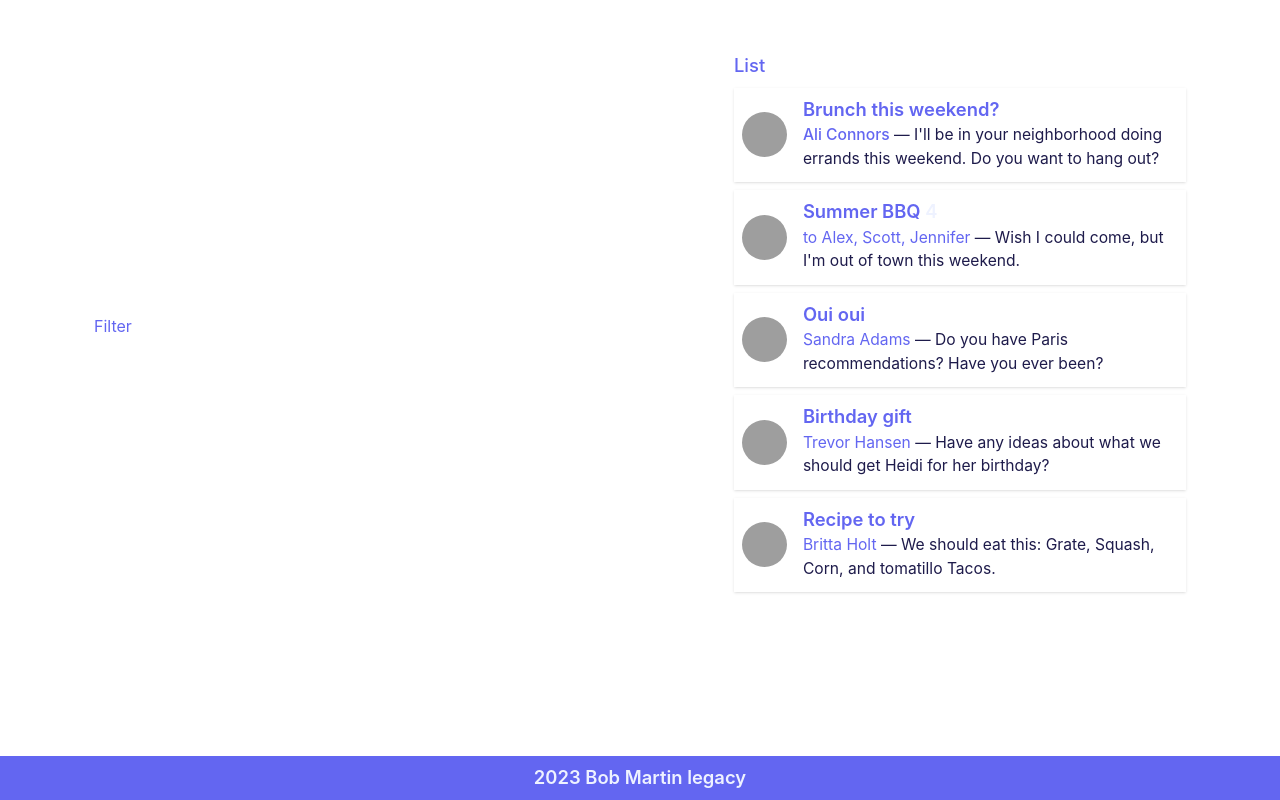
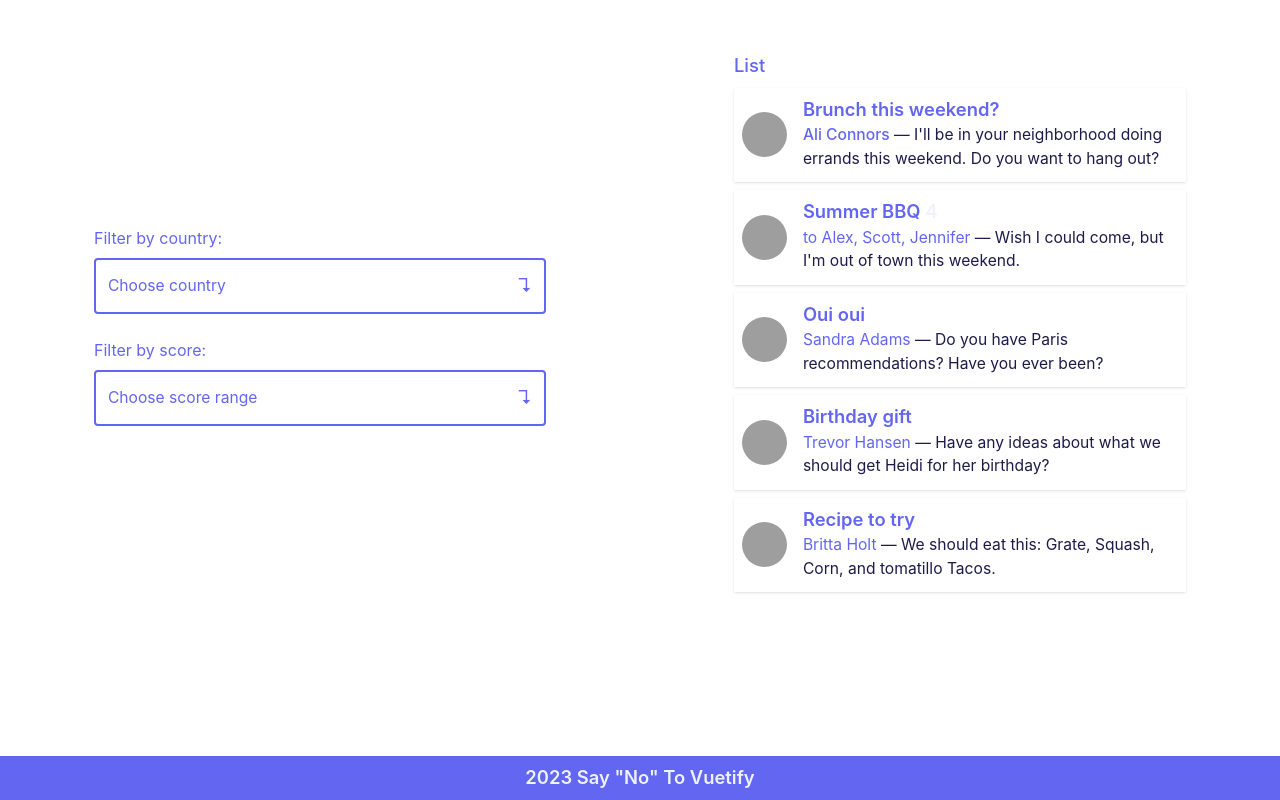
Before and after one commit to Karjalaz/pinia-example, a Vue app: page / in a window 1280 px wide. Built offline with nearby package versions, Linux system fonts and the light colour scheme; grey boxes are pictures that could not be loaded.

Commit message:
first version of filter layout

```diff
--- a/src/components/the-footer.vue
+++ b/src/components/the-footer.vue
@@ -1,7 +1,7 @@
 <template>
     <section class="footer flex flex-row w-full justify-center bg-primary p-2">
         <h3 class="footer__year text-secondary font-semibold">
-            {{ new Date().getFullYear() }} Bob Martin legacy
+            {{ new Date().getFullYear() }} Say "No" To Vuetify
         </h3>
     </section>
 </template>
--- a/src/components/user-filter.vue
+++ b/src/components/user-filter.vue
@@ -1,8 +1,129 @@
 <script setup>
+import { ref, computed } from 'vue';
+import { useFilterStore } from './../stores/filter';
+
+
+
+const countries = ['Russia', 'USA', 'Mexico'];
+const scores = ['below 10', 'inbetween 10 and 20', 'above 20'];
+
+const store = useFilterStore()
+
+const countryOptionsVisible = ref(false);
+const scoreOptionsVisible = ref(false);
+
+const countryArrow = computed(() => (countryOptionsVisible.value) ? '&#8624;' : '&#8628;');
+const scoreArrow = computed(() => (scoreOptionsVisible.value) ? '&#8624;' : '&#8628;');
+
+const chosenCountry = computed(() => store.countryFilter);
+const chosenScore = computed(() => store.scoreFilter);
+
+function selectCountry(country) {
+    store.selectCountry(country);
+    countryOptionsVisible.value = false;
+}
+
+function selectScore(score) {
+    store.selectScore(score);
+    scoreOptionsVisible.value = false;
+}
 </script>
 
 <template>
-    <section class="event-filter">
-        Filter
+    <section class="event-filter flex flex-col gap-6">
+        <div class="event-filter__country w-full flex flex-col">
+            <label
+                for="countries"
+                class="mb-2">
+                Filter by country:
+            </label>
+            <div
+                id="countries"
+                class="event-filter__country-filter relative">
+                <p class="event-filter__country-filter flex items-center rounded
+                    border border-2 border-primary p-3"
+                    @click="countryOptionsVisible = !countryOptionsVisible">
+                    {{ chosenCountry ?? 'Choose country' }}
+                    <span
+                        class="ms-auto text-lg cursor-pointer"
+                        v-html="countryArrow">
+                    </span>
+                </p>
+                <transition
+                    name="slidess"
+                    mode="out-in">
+                    <ul
+                        v-show="countryOptionsVisible"
+                        class="event-filter__countries w-full absolute border border-1 border-secondary
+                            text-dark z-10 bg-white bg-opacity-95">
+                        <li
+                            class="event-filter__country-item cursor-pointer p-2
+                                hover:bg-secondary"
+                            v-for="country in countries"
+                            :key="country.toLocaleUpperCase()"
+                            :class="{'text-primary': chosenCountry == country}"
+                            @click="selectCountry(country)">
+                            {{ country }}
+                        </li>
+                    </ul>
+                </transition>
+            </div>
+        </div>
+        <div class="event-filter__score w-full flex flex-col">
+            <label
+                for="score"
+                class="mb-2">
+                Filter by score:
+            </label>
+            <div
+                id="scores"
+                class="event-filter__score-filter relative">
+                <p class="event-filter__score-filter flex items-center rounded
+                    border border-2 border-primary p-3"
+                    @click="scoreOptionsVisible = !scoreOptionsVisible">
+                    {{ chosenScore ?? 'Choose score range' }}
+                    <span
+                        class="ms-auto text-lg cursor-pointer"
+                        v-html="scoreArrow">
+                    </span>
+                </p>
+                <transition
+                    name="slidess"
+                    mode="out-in">
+                    <ul
+                        v-show="scoreOptionsVisible"
+                        class="event-filter__scores w-full absolute border border-1 border-secondary
+                            text-dark z-10 bg-opacity-95">
+                        <li
+                            class="event-filter__score-item cursor-pointer p-2
+                                hover:bg-secondary"
+                            v-for="score in scores"
+                            :key="score.toLocaleUpperCase()"
+                            :class="{'text-primary': chosenScore == score}"
+                            @click="selectScore(score)">
+                            {{ score }}
+                        </li>
+                    </ul>
+                </transition>
+            </div>
+        </div>
     </section>
 </template>
+
+<style scoped>
+.event-filter__countries {
+    max-height: 200px
+}
+
+.slide-enter-active, .slide-leave-active {
+    transition: max-height .8s;
+}
+
+.slide-enter-from, .slide-leave-to {
+    max-height: 0;
+}
+
+.slide-enter-to, .slide-leave-from {
+    max-height: 100%;
+}
+</style>
--- a/src/components/user-item.vue
+++ b/src/components/user-item.vue
@@ -1,5 +1,6 @@
 <script setup>
 import { defineProps, ref, watch } from 'vue';
+
 
 const props = defineProps({
     user: Object
--- a/src/main.js
+++ b/src/main.js
@@ -1,5 +1,10 @@
-import { createApp } from 'vue'
-import './style.css'
-import App from './App.vue'
+import { createApp } from 'vue';
+import { createPinia } from 'pinia';
+import './style.css';
+import App from './App.vue';
 
-createApp(App).mount('#app')
+const app = createApp(App);
+const pinia = createPinia();
+
+app.use(pinia);
+app.mount('#app');
--- /dev/null
+++ b/src/stores/filter.js
@@ -0,0 +1,21 @@
+import { defineStore } from 'pinia';
+
+
+export const useFilterStore = defineStore('filter', {
+  state: () => {
+    return { _countryFilter: null, _scoreFilter: null };
+  },
+
+  getters: {
+    countryFilter: (state) => state._countryFilter,
+    scoreFilter: (state) => state._scoreFilter
+  },
+  actions: {
+    selectCountry(country) {
+      this._countryFilter = country;
+    },
+    selectScore(score) {
+      this._scoreFilter = score;
+    }
+  },
+})
```
